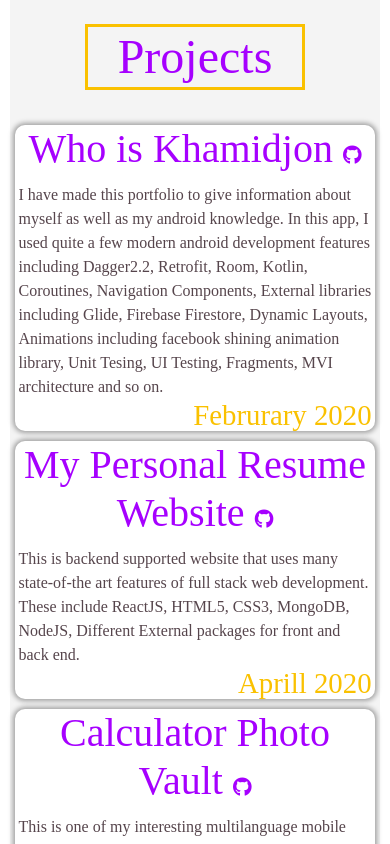
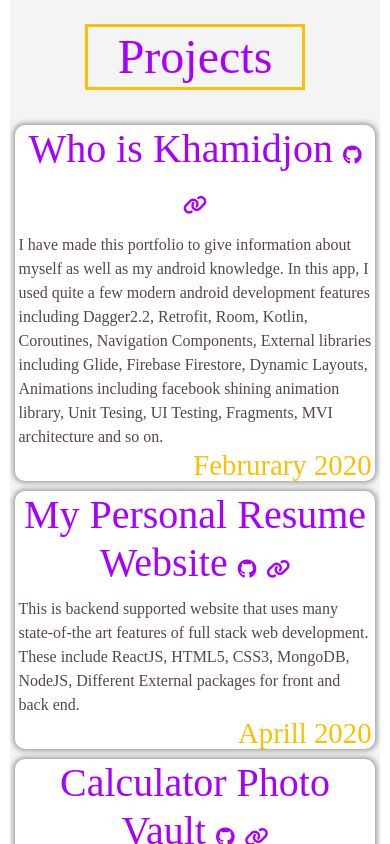
Before and after one commit to khamidjon-khamidov/my_resume, a React (Create React App) app: page / in a window 390 px wide. Shown: the part 7840-8684 px from the top of the page. Built offline with nearby package versions, Linux system fonts and the light colour scheme; no server answers; a web font is replaced by a local one.

Commit message:
buttons made responsive

```diff
--- a/src/components/about/AboutDetails.jsx
+++ b/src/components/about/AboutDetails.jsx
@@ -1,7 +1,7 @@
-import React, { useState } from "react";
+import React, { useState, useEffect } from "react";
 import aboutMeDetails from "./aboutMeDetails";
 import AboutMyInterests from "./AboutMyInterests";
-
+import axios from "axios";
 
 function calculateExperience() {
     var startDate = new Date("2/Sep/2017 08:00:00");
@@ -23,9 +23,21 @@ function calculateExperience() {
         hoursStr + ":" + minsStr + ":" + secondsStr
 }
 
-function AboutDetails() {
+function AboutDetails(props) {
+    const [aboutMe, setAboutMe] = useState(aboutMeDetails);
+    const [experiencePeriod, setExperiencePeriod] = useState(calculateExperience);
 
-    const [experiencePeriod, setExperiencePeriod] = useState(calculateExperience);
+    useEffect(function(){
+        if(props.shouldUpdate > 0){
+            axios.get("http://localhost:9000/someone/aboutme")
+            .then(res => {
+                if (res.status !== 404)
+                    // console.log("is_update = " + res.data[0].is_update)
+                    setAboutMe(res.data[0]);
+            })
+            .catch(err => {})
+        }
+    }, [props.shouldUpdate])
 
     setInterval(function () {
         setExperiencePeriod(calculateExperience());
@@ -63,17 +75,17 @@ function AboutDetails() {
                     <p className="my-name"><i class="fas fa-user"></i> <strong>Name:</strong> <span>Khamidjon Khamidov</span></p>
 
                     <p className="my-phone"><i class="fas fa-phone"></i> <strong>Phone:</strong> <span
-                        onClick={() => copyToClipboard(aboutMeDetails.phone)}
-                        style={{ cursor: "pointer" }}>{aboutMeDetails.phone}</span></p>
+                        onClick={() => copyToClipboard(aboutMe.phone)}
+                        style={{ cursor: "pointer" }}>{aboutMe.phone}</span></p>
 
                     <p className="my-email"><i class="fas fa-envelope"></i> <strong>Email:</strong> <span
-                        onClick={() => copyToClipboard(aboutMeDetails.phone)}
+                        onClick={() => copyToClipboard(aboutMe.phone)}
                         style={{ cursor: "pointer" }}
-                    >{aboutMeDetails.email}</span></p>
+                    >{aboutMe.email}</span></p>
 
-                    <p className="my-address"><i class="fas fa-address-card"></i> <strong>Address:</strong> <span>{aboutMeDetails.address}</span></p>
+                    <p className="my-address"><i class="fas fa-address-card"></i> <strong>Address:</strong> <span>{aboutMe.address}</span></p>
 
-                    <p className="my-address"><i class="fas fa-graduation-cap"></i> <strong>Education:</strong> <a href={aboutMeDetails.education[0].link}>{aboutMeDetails.education[0].name}</a> <span>and</span> <a href={aboutMeDetails.education[1].link}>{aboutMeDetails.education[1].name}</a></p>
+                    <p className="my-address"><i class="fas fa-graduation-cap"></i> <strong>Education:</strong> <a href={aboutMe.education[0].link}>{aboutMe.education[0].name}</a> <span>and</span> <a href={aboutMe.education[1].link}>{aboutMe.education[1].name}</a></p>
 
                     <p className="my-experience"><i class="fas fa-briefcase"></i> <strong>Experience:</strong> <span>{experiencePeriod}</span></p>
                 </div>
--- a/src/components/buttons/GooglePlayBtn.jsx
+++ b/src/components/buttons/GooglePlayBtn.jsx
@@ -12,7 +12,7 @@ function GooglePlayBtn() {
     }
 
     const downloadGooglePlay = () => {
-        const googlePlayLink = "";
+        const googlePlayLink = "https://play.google.com/store/apps/details?id=com.hamidjonhamidov.whoiskhamidjon";
         window.open(googlePlayLink, "_blank")
     }
 
--- a/src/components/home/Social.jsx
+++ b/src/components/home/Social.jsx
@@ -16,7 +16,7 @@ function Social() {
             <span onClick={()=>onSocialClick("https://github.com/SomeoneAndNoone")} style={iconStyle}><i className="home-social-icon fab fa-github"></i></span>
             <span onClick={()=>onSocialClick("https://www.facebook.com/khamidjon.khamidov")} style={iconStyle}><i className="home-social-icon fab fa-facebook-f"></i></span>
             <span onClick={()=>onSocialClick("https://www.linkedin.com/in/hamidjon-hamidov-a31128194/")} style={iconStyle}><i className="home-social-icon fab fa-linkedin-in"></i></span>
-            <span onClick={()=>onSocialClick("https://web.telegram.org/#/im?p=@work_smard")} style={iconStyle}><i className="home-social-icon fab fa-telegram"></i></span>
+            <span onClick={()=>onSocialClick("https://t.me/work_smard")} style={iconStyle}><i className="home-social-icon fab fa-telegram"></i></span>
         </div>
     )
 }
--- a/src/components/posts/Posts.jsx
+++ b/src/components/posts/Posts.jsx
@@ -4,11 +4,13 @@ import PostItem from "./PostItem";
 import axios from "axios";
 
 
-function Posts() {
+function Posts(props) {
 
     const [posts, setPosts] = useState(myPosts);
 
     useEffect(() => {
+        console.log("update? = " + props.shouldUpdate);
+        if (props.shouldUpdate > 0) {
             axios.get("http://localhost:9000/someone/posts")
                 .then(res => {
                     // console.log(res);
@@ -17,7 +19,8 @@ function Posts() {
                 .catch(err => {
                     console.log(err)
                 })
-    }, [])
+        }
+    }, [props.shouldUpdate])
 
     const col1List = posts.filter((_, i) => (i % 4 === 0));
     const col2List = posts.filter((_, i) => (i % 4 === 1));
@@ -55,7 +58,7 @@ function Posts() {
                         <div className="column">
                             {col3List.map((value) => (
                                 <PostItem
-                                    key={value.postId+"key"}
+                                    key={value.postId + "key"}
                                     postItem={value}
                                 />
                             ))}
@@ -64,7 +67,7 @@ function Posts() {
                         <div className="column">
                             {col4List.map((value) => (
                                 <PostItem
-                                    key={value.postId+"key"}
+                                    key={value.postId + "key"}
                                     postItem={value}
                                 />
                             ))}
--- a/src/components/projects/SingleProject.jsx
+++ b/src/components/projects/SingleProject.jsx
@@ -2,7 +2,7 @@ import React from "react";
 
 function SingleProject(props) {
 
-    const {projectId, projectTime, projectTitle, projectDes, projectLink, projectGitLink} = props.aProject;
+    const { projectId, projectTime, projectTitle, projectDes, projectLink, projectGitLink } = props.aProject;
 
     const desStyle = {
         textAlign: "left",
@@ -21,26 +21,30 @@ function SingleProject(props) {
         lineHeight: "0"
     }
 
-    function onMOut(e){
+    function onMOut(e) {
         document.getElementById(projectId).style.background = "white";
     }
 
-    function onMOver(e){
+    function onMOver(e) {
         document.getElementById(projectId).style.background = "#D3D3D3";
     }
 
-    function onMClick(e){
-
+    const openLink = link => {
+        if (link !== "")
+            window.open(link, "_blank")
     }
 
     return (
         <div
-        id={projectId}
-        onMouseOut={onMOut}
-        onMouseOver={onMOver}
-        onClick={onMClick}
-        className="single-pr-media-item">
-            <h1>{projectTitle} <span style={iconStyle}><i className="home-social-icon fab fa-github"></i></span></h1>
+            id={projectId}
+            onMouseOut={onMOut}
+            onMouseOver={onMOver}
+            className="single-pr-media-item">
+            <h1>
+                {projectTitle}{" "}
+                <span onClick={() => openLink(projectGitLink)} style={iconStyle}><i className="home-social-icon fab fa-github"></i></span>
+                {" "}<span onClick={() => openLink(projectLink)}><i class="home-social-icon fas fa-link"></i></span>
+            </h1>
             <p style={desStyle}>{projectDes}</p>
 
             <p style={dateStyle}>{projectTime}</p>
--- a/src/components/projects/myProjects.jsx
+++ b/src/components/projects/myProjects.jsx
@@ -5,8 +5,8 @@ const myProjects = [
         projectTime: "Februrary 2020",
         projectTitle: "Who is Khamidjon",
         projectDes: "I have made this portfolio to give information about myself as well as my android knowledge. In this app, I used quite a few modern android development features including Dagger2.2, Retrofit, Room, Kotlin, Coroutines, Navigation Components, External libraries including Glide, Firebase Firestore, Dynamic Layouts, Animations including facebook shining animation library, Unit Tesing, UI Testing, Fragments, MVI architecture and so on.",
-        projectLink: "",
-        projectGitLink: ""
+        projectLink: "https://play.google.com/store/apps/details?id=com.hamidjonhamidov.whoiskhamidjon",
+        projectGitLink: "https://github.com/SomeoneAndNoone/Who-is-Khamidjon"
     },
     {
         projectId: "7002",
@@ -14,14 +14,14 @@ const myProjects = [
         projectTitle: "My Personal Resume Website",
         projectDes: "This is backend supported website that uses many state-of-the art features of full stack web development. These include ReactJS, HTML5, CSS3, MongoDB, NodeJS, Different External packages for front and back end.",
         projectLink: "",
-        projectGitLink: ""
+        projectGitLink: "https://github.com/SomeoneAndNoone/my_resume"
     },
     {
         projectId: "7003",
         projectTime: "August 2019",
         projectTitle: "Calculator Photo Vault",
         projectDes: "This is one of my interesting multilanguage mobile applications. In this app, you can hide/unhide your media files in the calculator inside app. This is secured using fingerprint and password based security. This can be an example of simple user-friendly mobile app. Although, I created it when I was new to android with unorganised architecture, It is quite interesting app to use for end users.",
-        projectLink: "",
+        projectLink: "https://play.google.com/store/apps/details?id=com.hamidovhamid1998.calculator",
         projectGitLink: ""
     },
     {
@@ -29,7 +29,7 @@ const myProjects = [
         projectTime: "June 2019",
         projectTitle: "English-Uzbek Dictionary",
         projectDes: "This is my very first project which I created by far. It does not have ousanding features as it uses old SQL codes(not ROOM library). But, SQL database is secured with encryption. Despite this, it has 1K+ downloads in Google Play. In the future, I have plans to rewrite the whole code and monetize it.",
-        projectLink: "",
+        projectLink: "https://play.google.com/store/apps/details?id=com.hamidovhamidjondictionary.englishuzbekdictionary100k",
         projectGitLink: ""
     }
 
--- a/src/index.js
+++ b/src/index.js
@@ -1,9 +1,6 @@
 import React from "react";
 import ReactDom from "react-dom";
 import App from "./components/App";
-
-
-
 
 ReactDom.render(
     <App />,
```
Lines whose indentation alone changed are shown as unchanged.
